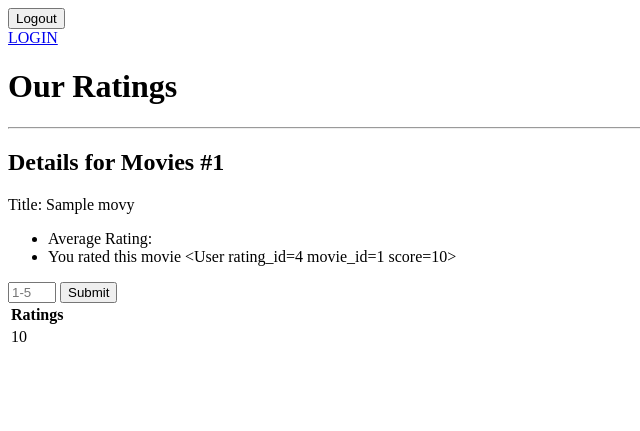
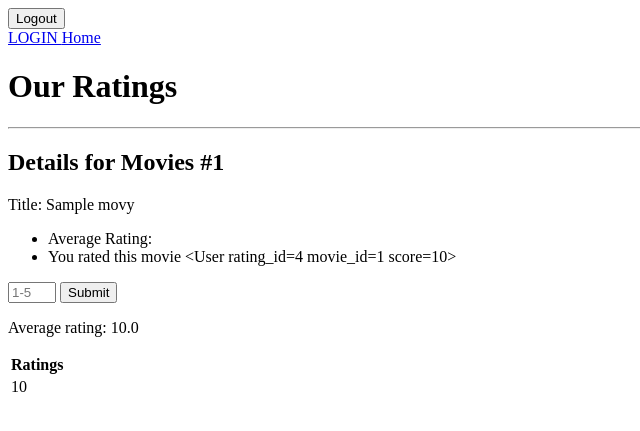
Before and after one commit to shaiwilson/Movie_recommendation_ML, a Flask app: page /movies/1 in a window 1280 px wide. Shown: the top 431 px of the page, without its empty margins (0-640 px from the left). Run offline with Flask 2, Linux system fonts and the light colour scheme; the visitor is signed in with stand-in values (Sample User, id 1); tables that the repository leaves empty hold one stand-in row (values such as "Sample post").

Commit message:
Fix server.py arguments bug.

```diff
--- a/server.py
+++ b/server.py
@@ -190,7 +190,9 @@
                            display_movie_title=movie_title,
                            display_movie_url=movie_url,
                            movie_rating=movie_ratings,
-                           user_rating=user_rating)
+                           user_rating=user_rating,
+                           average=avg_rating,
+                           prediction=prediction)
 
 
 @app.route('/new_rating', methods=["POST"])
--- a/templates/base.html
+++ b/templates/base.html
@@ -10,6 +10,7 @@
     </form>
 
     <a href="/login"> LOGIN </a>
+    <a href="/"> Home </a>
 
 
     {% with messages = get_flashed_messages() %}
--- a/templates/movie_details.html
+++ b/templates/movie_details.html
@@ -25,6 +25,13 @@
     {% endif %}
     </div>
 
+    <div class ="new_rating">
+      <p>Average rating: {{ average }}</p>
+        {% if prediction %}
+      <p>We predict you will rate this movie {{ prediction }}.</p>
+        {% endif %}
+    </div>
+
   <table>
       <tr>
         <th> Ratings </th>
```
